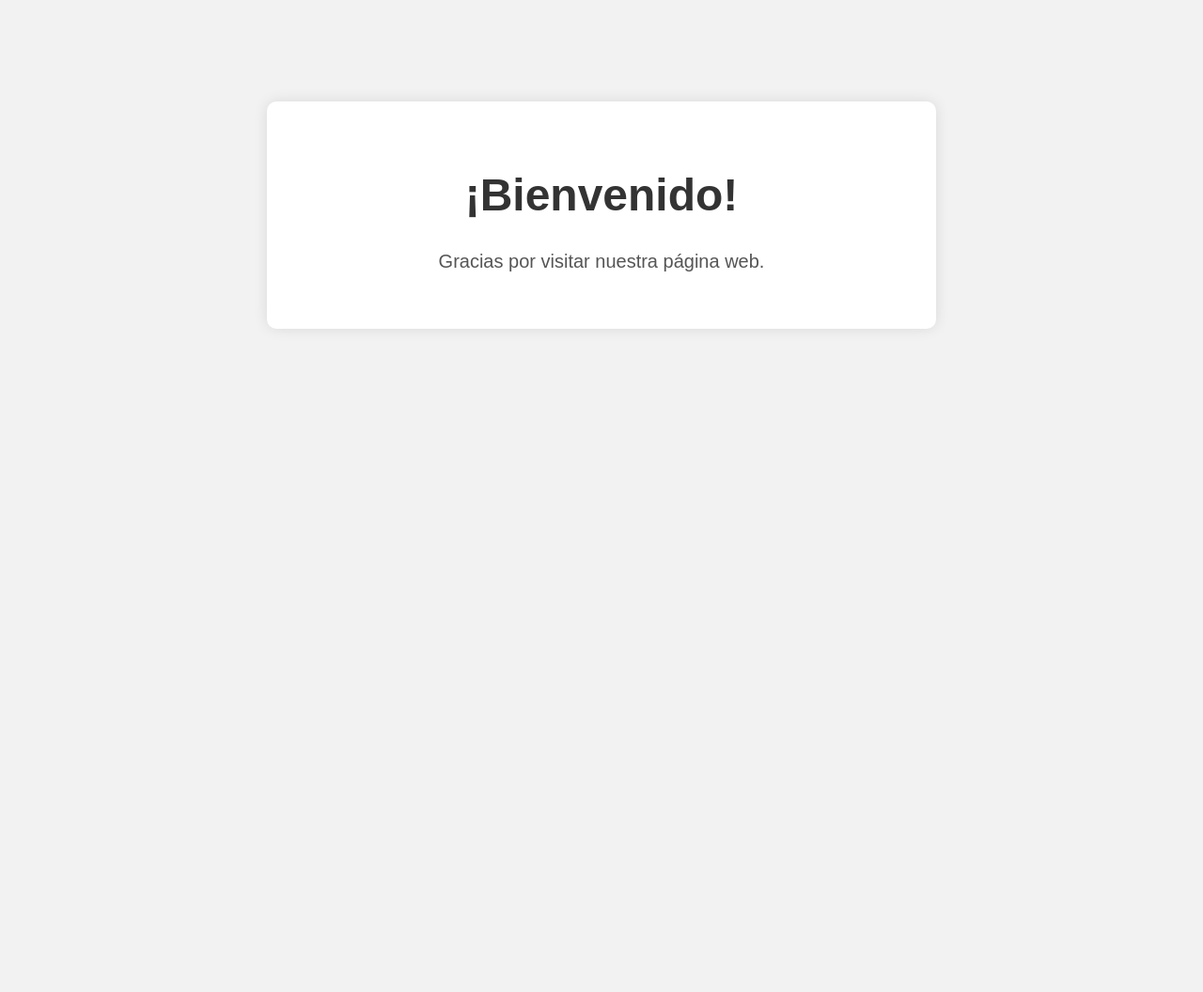
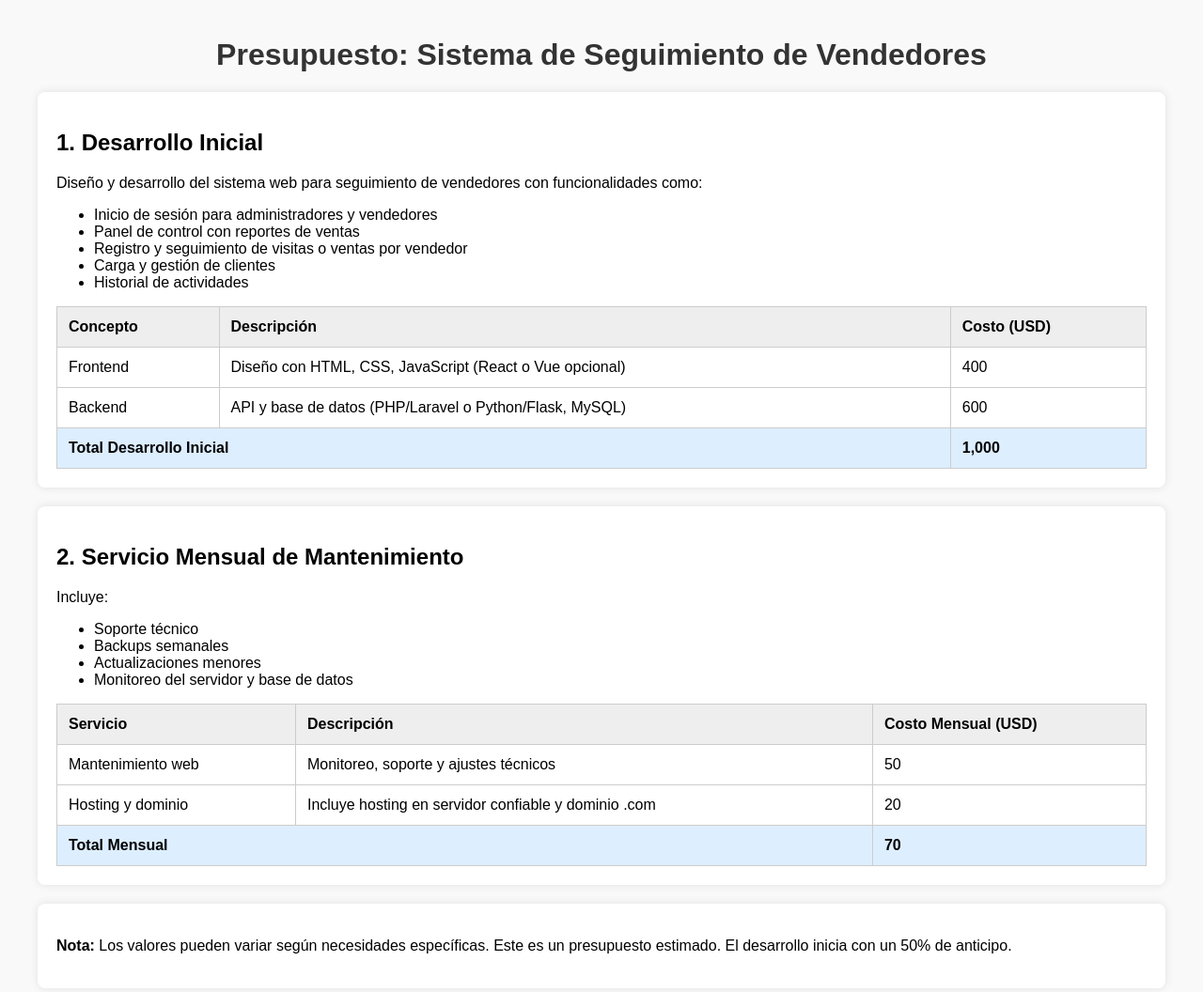
Before and after one commit to felipao85/web, a plain HTML site: page index.html in a window 1280 px wide. Shown: the whole page at 94% size. Before the commit the page ends 800 px from the top, so only its background shows below. Drawn offline with Linux system fonts and the light colour scheme.

Commit message:
Add files via upload

```diff
--- a/index.html
+++ b/index.html
@@ -2,36 +2,117 @@
 <html lang="es">
 <head>
   <meta charset="UTF-8">
-  <title>Bienvenido</title>
+  <title>Presupuesto de Desarrollo Web</title>
   <style>
     body {
       font-family: Arial, sans-serif;
-      background-color: #f2f2f2;
-      text-align: center;
-      padding-top: 100px;
+      margin: 40px;
+      background-color: #f9f9f9;
     }
     h1 {
+      text-align: center;
       color: #333;
-      font-size: 48px;
     }
-    p {
-      color: #555;
-      font-size: 20px;
+    .seccion {
+      background-color: white;
+      padding: 20px;
+      margin-bottom: 20px;
+      border-radius: 8px;
+      box-shadow: 0 0 10px rgba(0,0,0,0.1);
     }
-    .container {
-      background-color: white;
-      padding: 40px;
-      margin: auto;
-      width: 50%;
-      border-radius: 10px;
-      box-shadow: 0 0 15px rgba(0,0,0,0.1);
+    table {
+      width: 100%;
+      border-collapse: collapse;
+      margin-top: 15px;
+    }
+    th, td {
+      border: 1px solid #ccc;
+      padding: 12px;
+      text-align: left;
+    }
+    th {
+      background-color: #eee;
+    }
+    .total {
+      font-weight: bold;
+      background-color: #def;
     }
   </style>
 </head>
 <body>
-  <div class="container">
-    <h1>¡Bienvenido!</h1>
-    <p>Gracias por visitar nuestra página web.</p>
+
+  <h1>Presupuesto: Sistema de Seguimiento de Vendedores</h1>
+
+  <div class="seccion">
+    <h2>1. Desarrollo Inicial</h2>
+    <p>Diseño y desarrollo del sistema web para seguimiento de vendedores con funcionalidades como:</p>
+    <ul>
+      <li>Inicio de sesión para administradores y vendedores</li>
+      <li>Panel de control con reportes de ventas</li>
+      <li>Registro y seguimiento de visitas o ventas por vendedor</li>
+      <li>Carga y gestión de clientes</li>
+      <li>Historial de actividades</li>
+    </ul>
+
+    <table>
+      <tr>
+        <th>Concepto</th>
+        <th>Descripción</th>
+        <th>Costo (USD)</th>
+      </tr>
+      <tr>
+        <td>Frontend</td>
+        <td>Diseño con HTML, CSS, JavaScript (React o Vue opcional)</td>
+        <td>400</td>
+      </tr>
+      <tr>
+        <td>Backend</td>
+        <td>API y base de datos (PHP/Laravel o Python/Flask, MySQL)</td>
+        <td>600</td>
+      </tr>
+      <tr class="total">
+        <td colspan="2">Total Desarrollo Inicial</td>
+        <td>1,000</td>
+      </tr>
+    </table>
   </div>
+
+  <div class="seccion">
+    <h2>2. Servicio Mensual de Mantenimiento</h2>
+    <p>Incluye:</p>
+    <ul>
+      <li>Soporte técnico</li>
+      <li>Backups semanales</li>
+      <li>Actualizaciones menores</li>
+      <li>Monitoreo del servidor y base de datos</li>
+    </ul>
+
+    <table>
+      <tr>
+        <th>Servicio</th>
+        <th>Descripción</th>
+        <th>Costo Mensual (USD)</th>
+      </tr>
+      <tr>
+        <td>Mantenimiento web</td>
+        <td>Monitoreo, soporte y ajustes técnicos</td>
+        <td>50</td>
+      </tr>
+      <tr>
+        <td>Hosting y dominio</td>
+        <td>Incluye hosting en servidor confiable y dominio .com</td>
+        <td>20</td>
+      </tr>
+      <tr class="total">
+        <td colspan="2">Total Mensual</td>
+        <td>70</td>
+      </tr>
+    </table>
+  </div>
+
+  <div class="seccion">
+    <p><strong>Nota:</strong> Los valores pueden variar según necesidades específicas. Este es un presupuesto estimado. El desarrollo inicia con un 50% de anticipo.</p>
+  </div>
+
 </body>
 </html>
```
